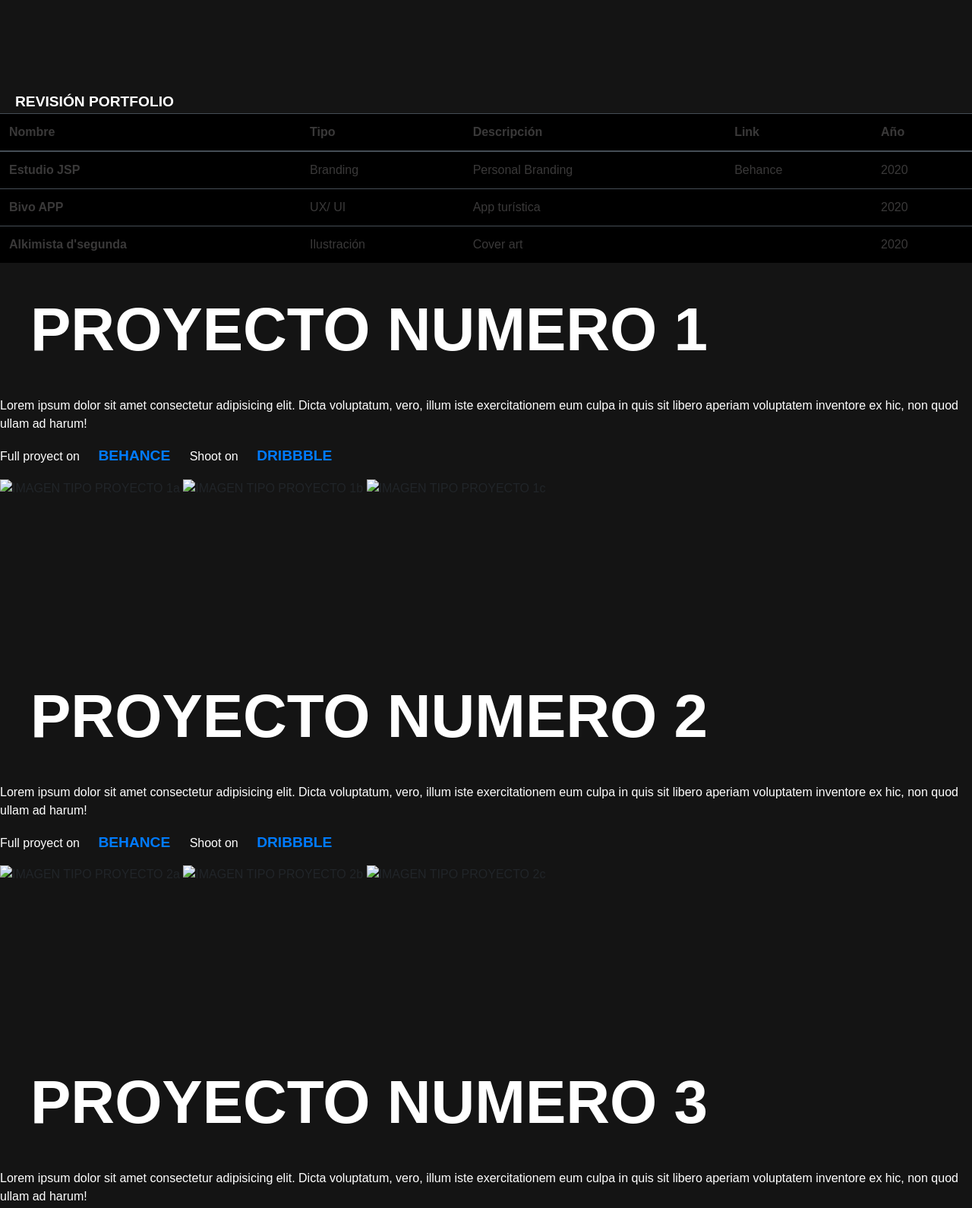
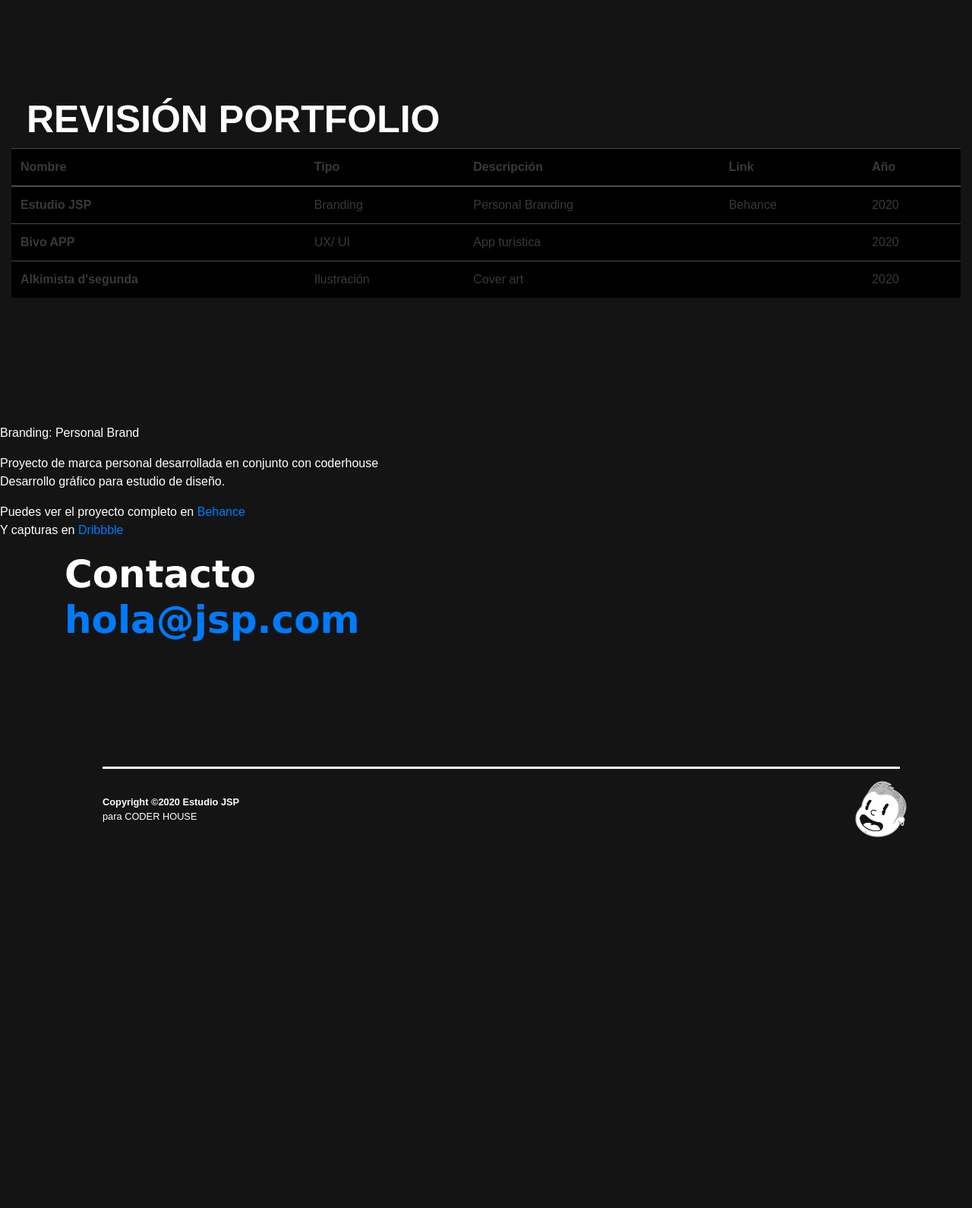
Before and after one commit to Jsp-miranda/repositorio_Jsp, a website: page portfolio.html in a window 1280 px wide. Shown: the part 1060-2650 px from the top of the page at 76% size. After the commit the page ends 2210 px from the top, so only its background shows below. Drawn offline with nearby package versions, Linux system fonts and the light colour scheme.

Commit message:
Preceso pagina 80%

```diff
--- a/portfolio.html
+++ b/portfolio.html
@@ -66,6 +66,9 @@
             <!--Mensaje saludo-->
             <p class="mensajeSaludo">Hey! Mi nombre es Josepablo Miranda y soy diseñador gráfico & web</p>
             <!--Inicio Tabla de Portfolio-->
+            <div class="container-fluid">
+                <div class="row">
+                    <section class="revisionPortfolio / col-md-12 col-xs-12">
                         <em>Revisión portfolio</em>
                         <table class="table table-dark tabla">
                             <thead>
@@ -101,82 +104,54 @@
                                 </tr>
                             </tbody>
                         </table>
-            <!--Fin tabla / Portfolio ESPECIFICO-->
-            <h2>Proyecto numero 1</h2>
-                <p>Lorem ipsum dolor sit amet consectetur adipisicing elit. Dicta voluptatum, vero, illum iste exercitationem eum culpa in quis sit libero aperiam voluptatem inventore ex hic, non quod ullam ad harum!</p>
-                <p>Full proyect on
-                    <em class="botonDentroDeParrafo">
-                        <a class="botonDentroDeParrafo" href="https://www.behance.net/jsp_miranda">Behance</a>
-                    </em>
-                Shoot on
-                    <em class="botonDentroDeParrafo">
-                        <a class="botonDentroDeParrafo" href="https://dribbble.com/Jsp_miranda">Dribbble</a>
-                    </em>
-                </p>
-            <img src="imagen proyecto 1" alt="IMAGEN TIPO PROYECTO 1a"/>
-            <img src="imagen proyecto 1" alt="IMAGEN TIPO PROYECTO 1b"/>
-            <img src="imagen proyecto 1" alt="IMAGEN TIPO PROYECTO 1c"/>
+                    </section>
+                </div>
+            </div>
 
 
-            <h2>Proyecto numero 2</h2>
-                <p>Lorem ipsum dolor sit amet consectetur adipisicing elit. Dicta voluptatum, vero, illum iste exercitationem eum culpa in quis sit libero aperiam voluptatem inventore ex hic, non quod ullam ad harum!</p>
-                <p>Full proyect on
-                    <em class="botonDentroDeParrafo">
-                        <a class="botonDentroDeParrafo" href="https://www.behance.net/jsp_miranda">Behance</a>
-                    </em>
-                Shoot on
-                    <em class="botonDentroDeParrafo">
-                        <a class="botonDentroDeParrafo" href="https://dribbble.com/Jsp_miranda">Dribbble</a>
-                    </em>
+            <!--Fin tabla / Portfolio ESPECIFICO-->
+            <div class="container-fluid">
+                <div class="row">
+                    <section class="contenidoProyecto">
+                        <div class="textoProyecto">
+                            <div>
+                                <p class="tipoProyecto"> Branding: Personal Brand</p>
+                                <p class="descripcionProyecto">Proyecto de marca personal desarrollada en conjunto con coderhouse
+                                    <br>
+                                    Desarrollo gráfico para estudio de diseño.
                                 </p>
-            <img src="imagen proyecto 1" alt="IMAGEN TIPO PROYECTO 2a"/>
-            <img src="imagen proyecto 1" alt="IMAGEN TIPO PROYECTO 2b"/>
-            <img src="imagen proyecto 1" alt="IMAGEN TIPO PROYECTO 2c"/>
-
-
-            <h2>Proyecto numero 3</h2>
-                <p>Lorem ipsum dolor sit amet consectetur adipisicing elit. Dicta voluptatum, vero, illum iste exercitationem eum culpa in quis sit libero aperiam voluptatem inventore ex hic, non quod ullam ad harum!</p>
-                <p>Full proyect on
-                    <em class="botonDentroDeParrafo">
-                        <a class="botonDentroDeParrafo" href="https://www.behance.net/jsp_miranda">Behance</a>
-                    </em>
-                Shoot on
-                    <em class="botonDentroDeParrafo">
-                        <a class="botonDentroDeParrafo" href="https://dribbble.com/Jsp_miranda">Dribbble</a>
-                    </em>
+                            </div>
+                            <div class="ContainerVinculos">
+                                <p>
+                                    Puedes ver el proyecto completo en
+                                    <a href="https://www.behance.net/jsp_miranda" target="_blank"> Behance </a>
+                                    <br>
+                                    Y capturas en
+                                    <a href="https://dribbble.com/Jsp_miranda" target="_blank"> Dribbble </a>
                                 </p>
-            <img src="imagen proyecto 1" alt="IMAGEN TIPO PROYECTO 3a"/>
-            <img src="imagen proyecto 1" alt="IMAGEN TIPO PROYECTO 3b"/>
-            <img src="imagen proyecto 1" alt="IMAGEN TIPO PROYECTO 3c"/>
-
-
-            <h2>Proyecto numero 4</h2>
-                <p>Lorem ipsum dolor sit amet consectetur adipisicing elit. Dicta voluptatum, vero, illum iste exercitationem eum culpa in quis sit libero aperiam voluptatem inventore ex hic, non quod ullam ad harum!</p>
-                <p>Full proyect on
-                    <em class="botonDentroDeParrafo">
-                        <a class="botonDentroDeParrafo" href="https://www.behance.net/jsp_miranda">Behance</a>
-                    </em>
-                Shoot on
-                    <em class="botonDentroDeParrafo">
-                        <a class="botonDentroDeParrafo" href="https://dribbble.com/Jsp_miranda">Dribbble</a>
-                    </em>
-                </p>
-                <img src="imagen proyecto 1" alt="IMAGEN TIPO PROYECTO 4c"/>
-                <img src="imagen proyecto 1" alt="IMAGEN TIPO PROYECTO 4b"/>
-                <img src="imagen proyecto 1" alt="IMAGEN TIPO PROYECTO 4a"/>
+                            </div>
+                        </div>
+                    </section>
+                </div>
+            </div>
 
 
     <!--Seccion Contacto Pie de pagina-->
-            <h2 class="contactoPieDePagina">Contacto</h2>
-            <h2 class="contactoPieDePagina">
-                <a class="contactoPieDePagina" href="mail@mail.com">hola@jsp.com</a>
-            </h2>
+            <div class="container">
+                <div class="row">
+                    <secion class="contactoPieDePagina / col-md-12 col-xs-12">
+                        <h4> Contacto <br>
+                            <a class="contactoPieDePagina" href="mailto:josepablo.mirandarojas@gmail.com" target="_blank">hola@jsp.com</a>
+                        </h4>
+                    </secion>
+                </div>
+            </div>
         </main>
             <!-- INICIO FOOTER -->
-            <div class="container-fluid">
+            <div class="container">
                 <div class="row">
                     <footer class="footer / col-md-12 col-xs-12">
-                        <p class="copyRight">Copyright ©2020 Estudio JSP</p>
+                        <p class="copyRight"> <b>Copyright ©2020 Estudio JSP</b><br> para CODER HOUSE </p>
                         <a class="caraJSP" href="index.html">
                             <img class="caraJSP" src="img/marca_jsp/caraBlanca.png" alt="ESTUDIO JSP"/>
                         </a>
--- a/scss/main.scss
+++ b/scss/main.scss
@@ -434,9 +434,39 @@ h3 {
     align-items: center;
 }
 
-/* -------------------------
------ Media Queries -----
----------------------- */
+
+/* ESTILOS SECCION PORTFOLIO */
+.revisionPortfolio{
+    padding-bottom: 150px;
+    em{
+        color: #ffffff;
+        font-style: normal;
+        font-weight: bold;
+        font-size: 50px;
+    }
+}
+
+
+
+.tabla{
+    color: $gris67;
+    background-color: $negro;
+    a{
+        color: $gris67;
+    }
+}
+
+.tabla_hover tr:hover{
+    color: $negro;
+    background-color: $blanco;
+    a{
+        text-decoration: underline $gris67;
+        color: $gris67;
+    }
+}
+
+
+/* ------------------------------ Media Queries --------------------------- */
 
 
 /* MEDIAS PARA TIMELINE */
@@ -549,6 +579,20 @@ h3 {
     }
 }
 
+/* MEDIAS PORTAFOLIO */
+@media only screen and (min-width:320px) and (max-width: 768px){
+    .rrssIndexContacto{
+        display: none;
+    }
+}
+
+@media only screen and (min-width:320px) and (max-width: 768px){
+    .revisionPortfolio{
+        display: none;
+    }
+}
+
+
 @media only screen and (min-width:320px) and (max-width: 768px){
     .copyRight{
         align-self: center;
@@ -573,58 +617,3 @@ h3 {
         margin-right: 20px;
     }
 }
-
-
-
-
-
-
-
-
-
-
-
-
-
-
-
-
-
-
-
-
-
-
-
-
-
-
-
-
-
-
-
-
-
-
-
-
-
-
-/* ESTILO TABLA*/
-.tabla{
-    color: $gris67;
-    background-color: $negro;
-    a{
-        color: $gris67;
-    }
-}
-
-.tabla_hover tr:hover{
-    color: $negro;
-    background-color: $blanco;
-    a{
-        text-decoration: underline $gris67;
-        color: $gris67;
-    }
-}
```
Also changed, not shown: css/stilos.css. Lines whose indentation alone changed are shown as unchanged.
